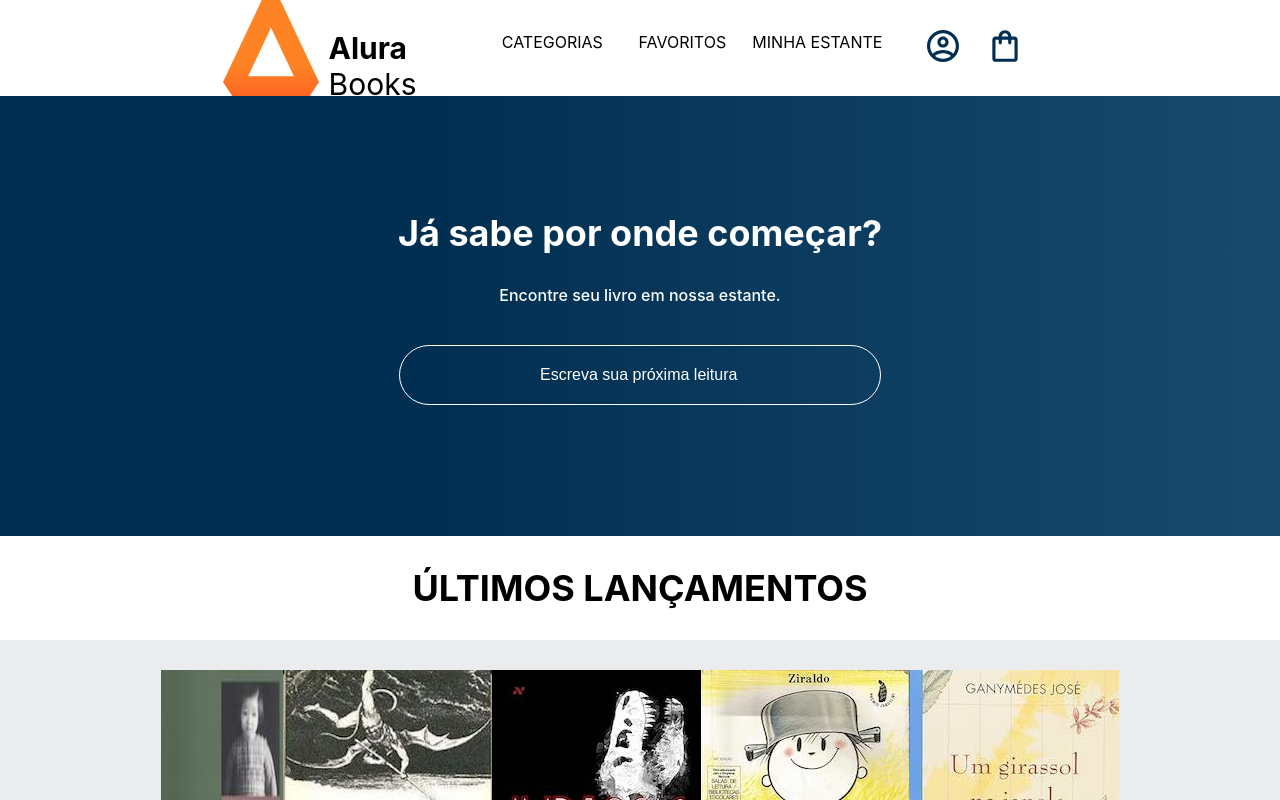
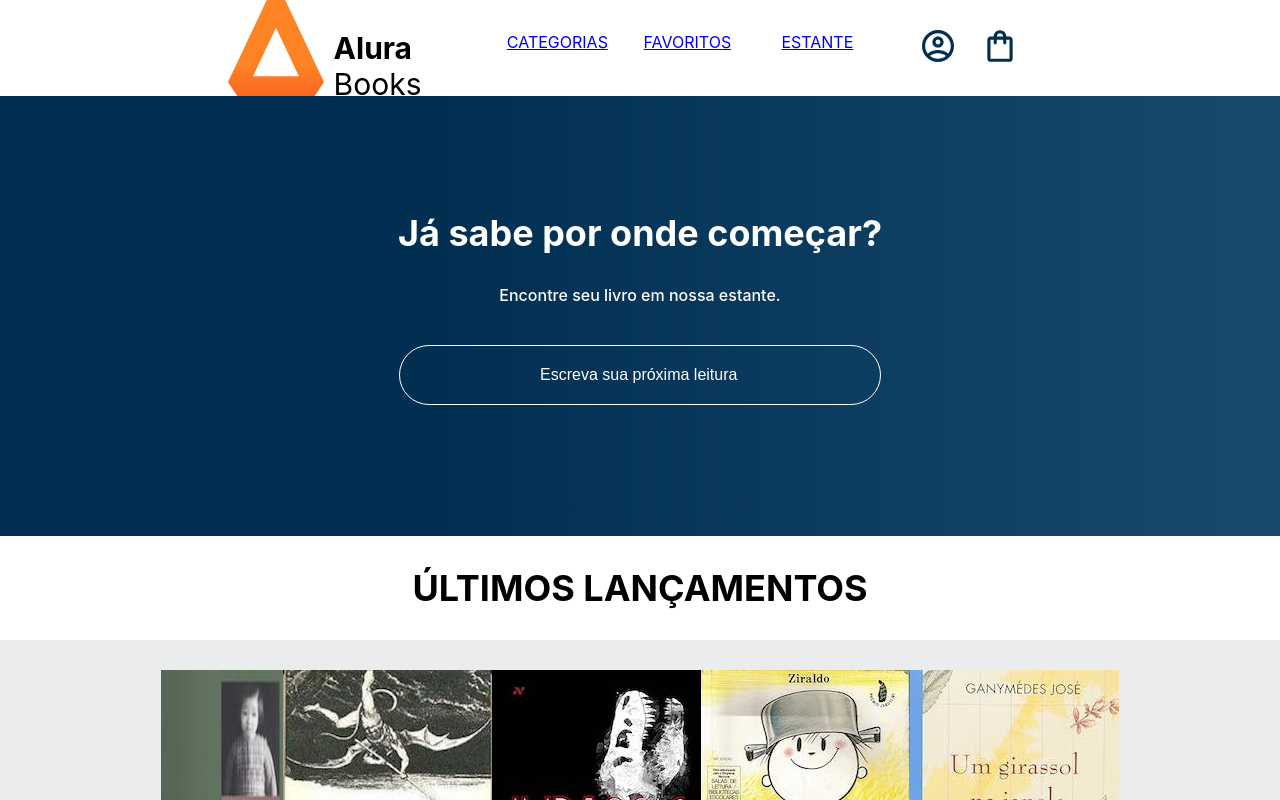
Before and after one commit to FGhiraldeli/alura-books, a React (Create React App) app: page / in a window 1280 px wide. Shown: the top 800 px of the page. Built offline with nearby package versions, Linux system fonts and the light colour scheme.

Commit message:
Creating Routers for each menu option

```diff
--- a/src/componentes/OpcoesHeader/index.js
+++ b/src/componentes/OpcoesHeader/index.js
@@ -1,7 +1,8 @@
+import { Link } from 'react-router-dom'
 import styled from 'styled-components'
 
 
-const textoOpcoes = ['CATEGORIAS', 'FAVORITOS', 'MINHA ESTANTE']
+const textoOpcoes = ['CATEGORIAS', 'FAVORITOS', 'ESTANTE']
 
 const Opcao = styled.li`
     min-width: 120px;
@@ -23,9 +24,11 @@
     return (
         <Opcoes>
             {textoOpcoes.map((texto, index) => (
-                <Opcao key={index}>
-                    <p>{texto}</p>
-                </Opcao>
+                <Link to={`/${texto.toLowerCase()}`}>
+                    <Opcao key={index}>
+                        <p>{texto}</p>
+                    </Opcao>
+                </Link>
             ))}
         </Opcoes>
     )
```
